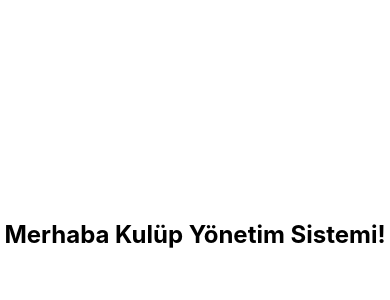
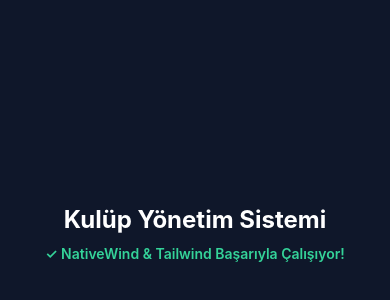
Before and after one commit to guvezbuse/kulup-yonetim-sistemi-mobil, a React Native app in the folder app/: screen / in a window 390 px wide. Shown: the part 188-488 px from the top of the page. Built offline with nearby package versions, Linux system fonts and the light colour scheme.

Commit message:
hafta 1, gun 2: nativewind v4, mimari klasorler ve tipler eklendi

```diff
--- a/app/App.tsx
+++ b/app/App.tsx
@@ -1,21 +1,17 @@
-import { StatusBar } from 'expo-status-bar';
-import { StyleSheet, Text, View } from 'react-native';
+import "./global.css";
+import { StatusBar } from "expo-status-bar";
+import { Text, View } from "react-native";
 
 export default function App() {
   return (
-    <View style={styles.container}>
-      <Text style={{ fontSize: 24, fontWeight: 'bold' }}>Merhaba Kulüp Yönetim Sistemi!</Text>
-
-      <StatusBar style="auto" />
+    <View className="flex-1 items-center justify-center bg-slate-900 px-4">
+      <Text className="text-2xl font-bold text-white text-center">
+        Kulüp Yönetim Sistemi
+      </Text>
+      <Text className="mt-2 text-sm text-emerald-400 font-semibold">
+        ✓ NativeWind & Tailwind Başarıyla Çalışıyor!
+      </Text>
+      <StatusBar style="light" />
     </View>
   );
 }
-
-const styles = StyleSheet.create({
-  container: {
-    flex: 1,
-    backgroundColor: '#fff',
-    alignItems: 'center',
-    justifyContent: 'center',
-  },
-});
--- /dev/null
+++ b/app/babel.config.js
@@ -0,0 +1,9 @@
+module.exports = function (api) {
+  api.cache(true);
+  return {
+    presets: [
+      ["babel-preset-expo", { jsxImportSource: "nativewind" }],
+      "nativewind/babel",
+    ],
+  };
+};
--- /dev/null
+++ b/app/global.css
@@ -0,0 +1,3 @@
+@tailwind base;
+@tailwind components;
+@tailwind utilities;
--- /dev/null
+++ b/app/metro.config.js
@@ -0,0 +1,6 @@
+const { getDefaultConfig } = require("expo/metro-config");
+const { withNativeWind } = require("nativewind/metro");
+
+const config = getDefaultConfig(__dirname);
+
+module.exports = withNativeWind(config, { input: "./global.css" });
--- /dev/null
+++ b/app/tailwind.config.js
@@ -0,0 +1,15 @@
+/** @type {import('tailwindcss').Config} */
+module.exports = {
+  // Stillerin taranacağı dosyalar:
+  content: [
+    "./App.{js,jsx,ts,tsx}",
+    "./components/**/*.{js,jsx,ts,tsx}",
+    "./screens/**/*.{js,jsx,ts,tsx}",
+    "./app/**/*.{js,jsx,ts,tsx}",
+  ],
+  presets: [require("nativewind/preset")],
+  theme: {
+    extend: {},
+  },
+  plugins: [],
+};
```
Also changed, not shown: app/nativewind-env.d.ts (added, +7 -0 lines), app/package.json (+6 -1 lines), app/types/index.ts (added, +113 -0 lines), 1 other file (tests, documents, lock files or other folders).
